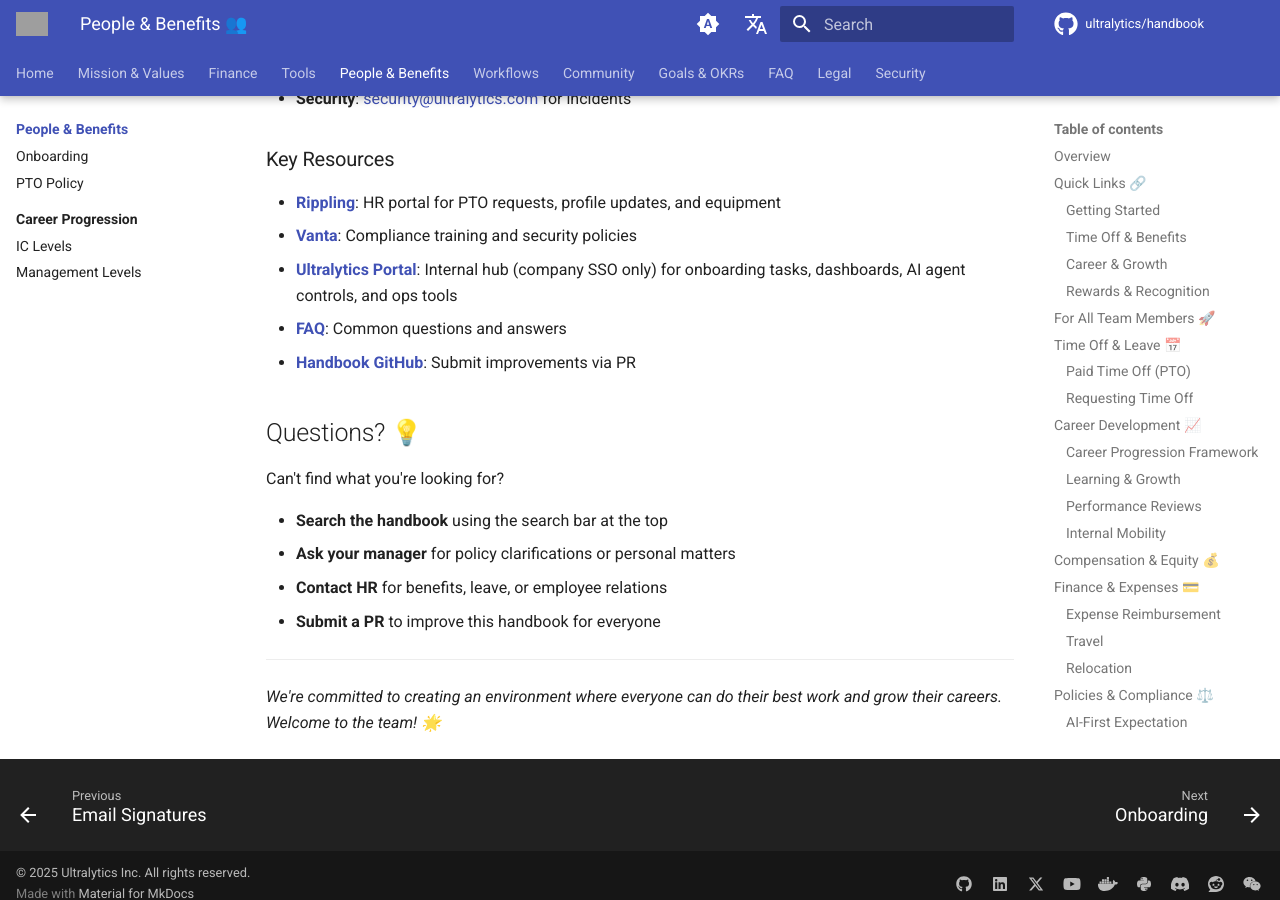
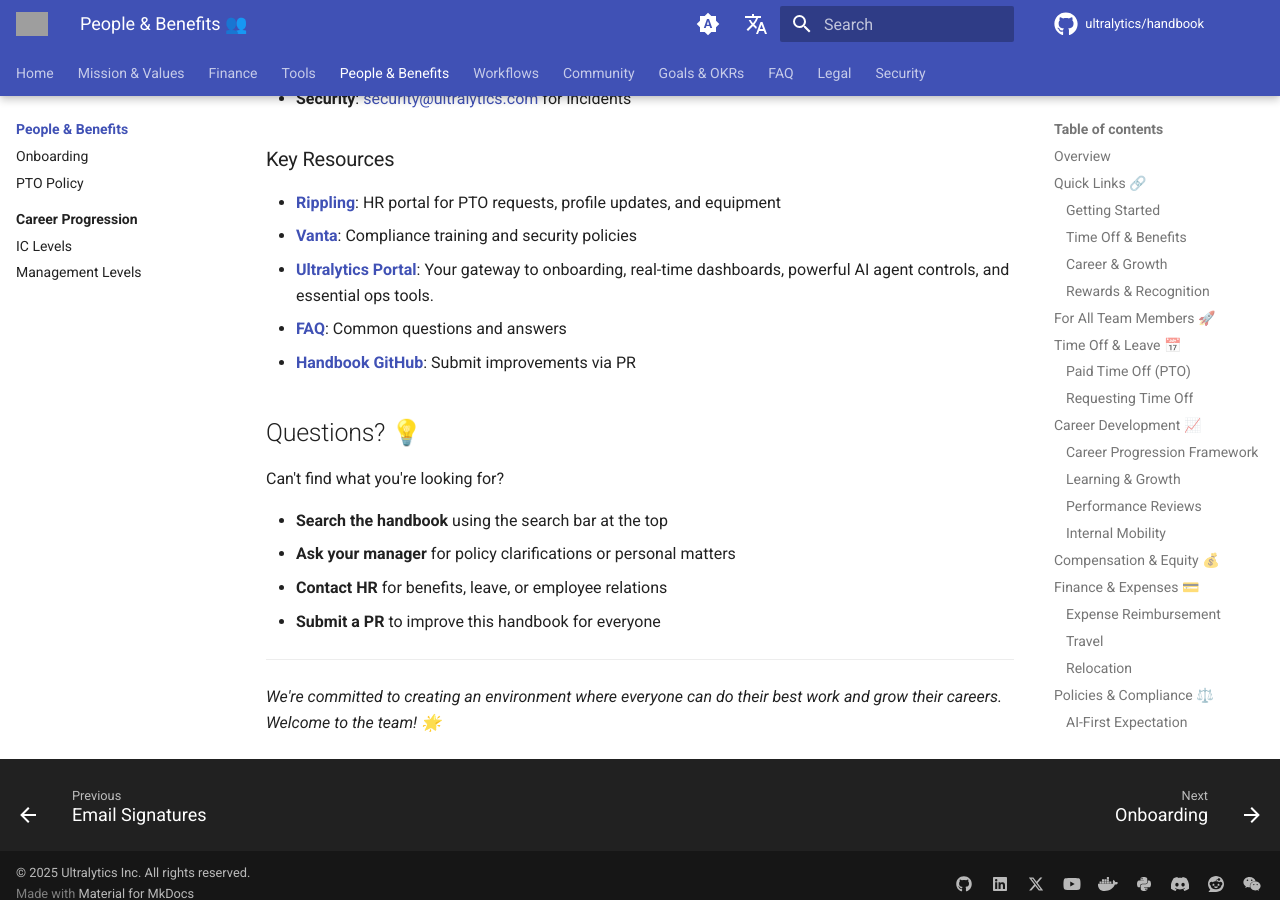
Before and after one commit to ultralytics/handbook, an MkDocs documentation site: the page built from docs/en/people/index.md, in a window 1280 px wide and 900 px high, scrolled down 5709 px. Built offline with MkDocs 1.6.1 and Material for MkDocs 9.7.7, drawn with Linux system fonts in a browser that asks for light colours; comment, search, counter and statistics services are not loaded; grey boxes are pictures that could not be loaded.

Commit message:
Fix levels and onboarding

```diff
--- a/docs/en/people/index.md
+++ b/docs/en/people/index.md
@@ -204,7 +204,7 @@
 
 - **[Rippling](https://app.rippling.com/)**: HR portal for PTO requests, profile updates, and equipment
 - **[Vanta](https://app.vanta.com/)**: Compliance training and security policies
-- **[Ultralytics Portal](https://portal.ultralytics.com)**: Internal hub (company SSO only) for onboarding tasks, dashboards, AI agent controls, and ops tools
+- **[Ultralytics Portal](https://portal.ultralytics.com)**: Your gateway to onboarding, real-time dashboards, powerful AI agent controls, and essential ops tools.
 - **[FAQ](../faq/index.md)**: Common questions and answers
 - **[Handbook GitHub](https://github.com/ultralytics/handbook)**: Submit improvements via PR
 
```
